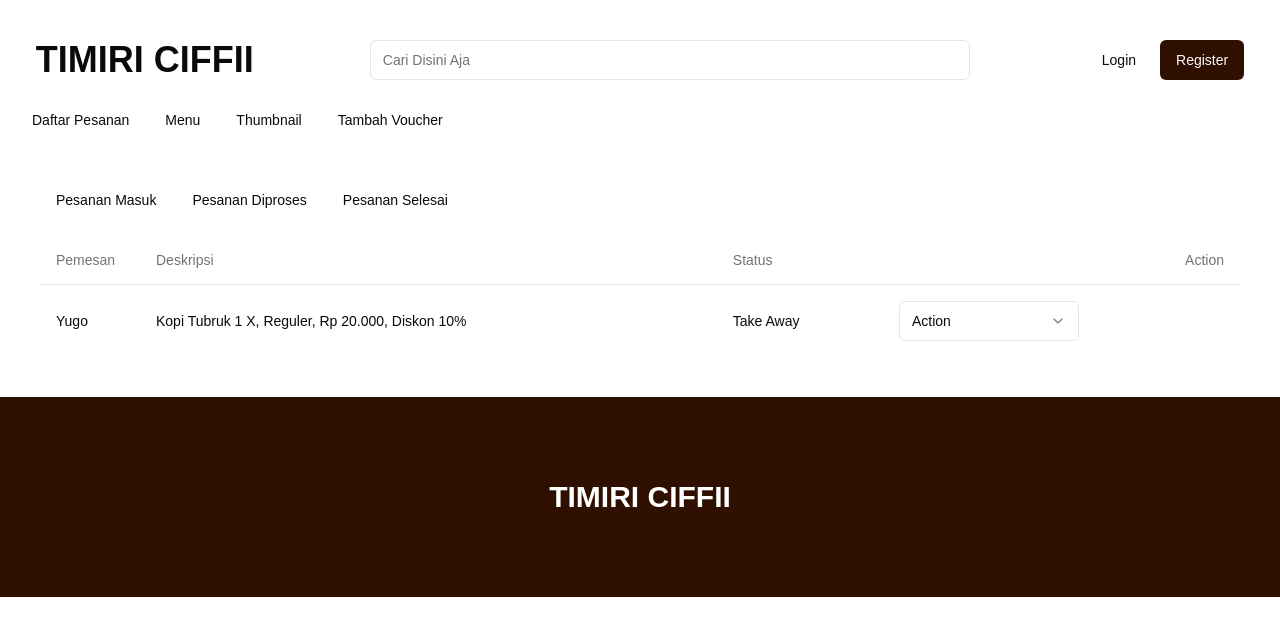
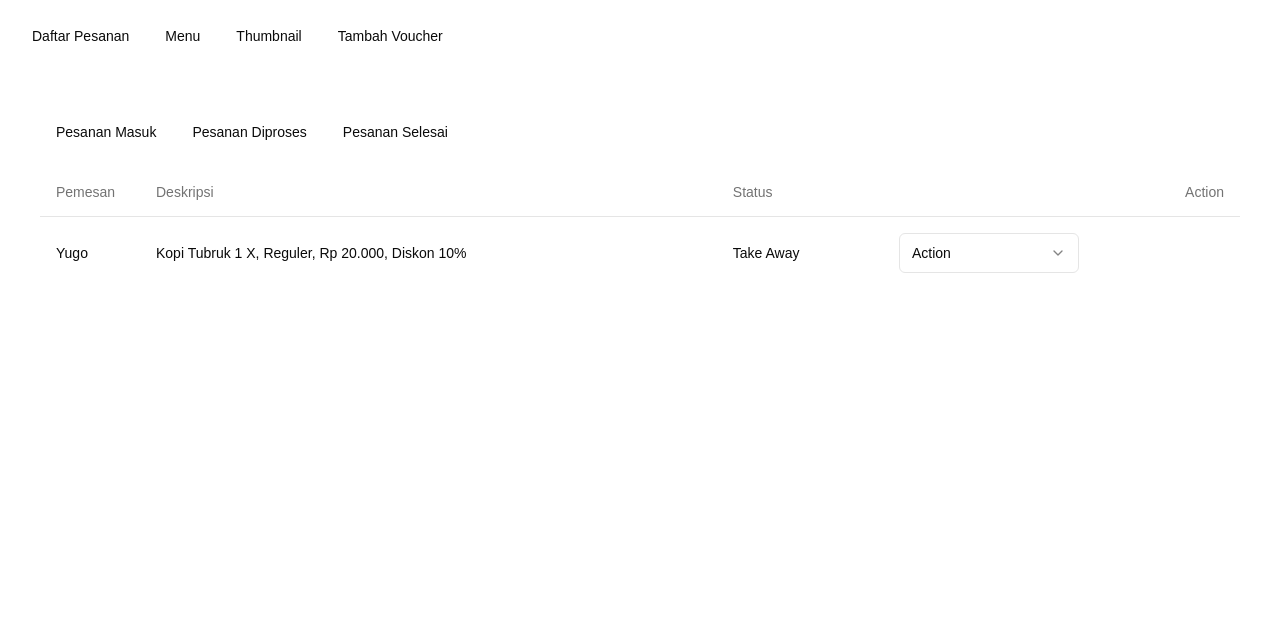
Before and after one commit to rifkiachmadfa/coffeeshop, a Next.js app: page /admin/ in a window 1280 px wide. Shown: the top 636 px of the page. Built offline with nearby package versions, Linux system fonts and the light colour scheme.

Commit message:
fix rootlayout dan admin layout

```diff
--- a/app/admin/layout.tsx
+++ b/app/admin/layout.tsx
@@ -1,14 +1,15 @@
 import NavigasiAdmin from "@/components/NavigasiAdmin";
 
-export default function Layout({
+export default function AdminLayout({
   children,
 }: {
   children: React.ReactNode;
 }) {
   return (
-    <div className="">
+    <div className="min-h-screen">
+      {/* Navigasi khusus untuk halaman admin */}
       <NavigasiAdmin />
-      <section className="m-10">{children}</section>
+      <main className="p-10">{children}</main>
     </div>
   );
 }
--- a/app/admin/page.tsx
+++ b/app/admin/page.tsx
@@ -10,7 +10,7 @@ export default function Admin() {
 
   return (
     <>
-      <ProsesPesanan />
+       <ProsesPesanan />
       {/* Kirim fungsi 'actionPesanan' ke DaftarPesanan */}
       <DaftarPesanan action={actionPesanan} />
     </>
--- a/app/layout.tsx
+++ b/app/layout.tsx
@@ -1,27 +1,35 @@
+"use client";
+
 import "./globals.css";
 import NavigasiHomePage from "@/components/navigasiHomepage";
 import Footer from "@/components/footer";
-import Image from "next/image";
+import { usePathname } from "next/navigation";
 
 export default function RootLayout({
   children,
 }: {
   children: React.ReactNode;
 }) {
+  const pathname = usePathname();
+
+  const isRoot = pathname === "/"; // Cek jika berada di halaman root
+
   return (
     <html lang="en">
       <body className="flex justify-center">
-        <div className="antialiased w-[1280px] h-[100vh] relative">
-          {/* Gambar hanya di layout utama */}
-
-          <div className="mt-10 mb-5 z-10">
-            <NavigasiHomePage />
+        <main className="antialiased w-[1280px] h-[100vh] relative">
+          {/* Navigasi hanya di halaman root */}
+          {isRoot && (
+            <div className="mt-10 mb-5 z-10">
+              <NavigasiHomePage />
+            </div>
+          )}
+          <div className="relative z-1">
+            {children}
+            {/* Footer hanya di halaman root */}
+            {isRoot && <Footer />}
           </div>
-          <div className="relative z-1 ">
-            {children}
-            <Footer />
-          </div>
-        </div>
+        </main>
       </body>
     </html>
   );
```
Also changed, not shown: app/[customer]/page.tsx (+5 -5 lines), components/navigasiHomepage.tsx (+8 -4 lines).
